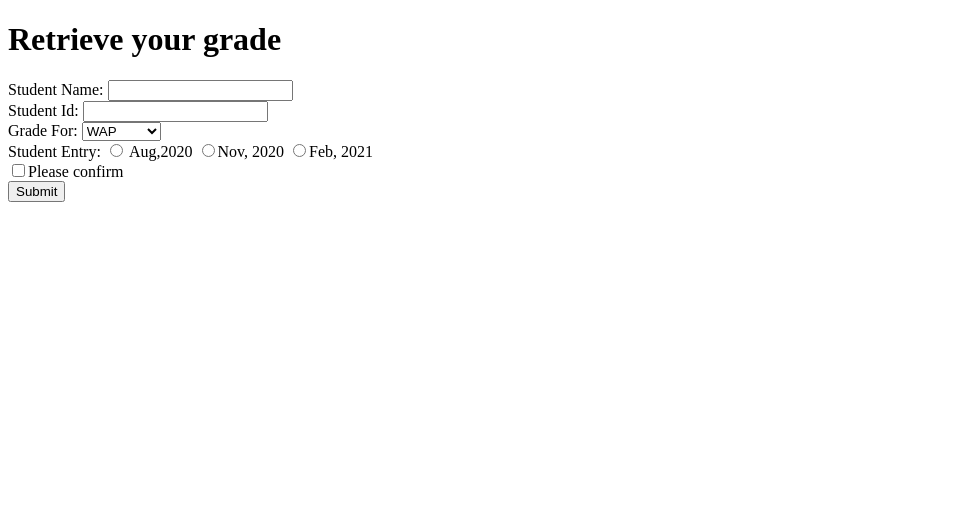
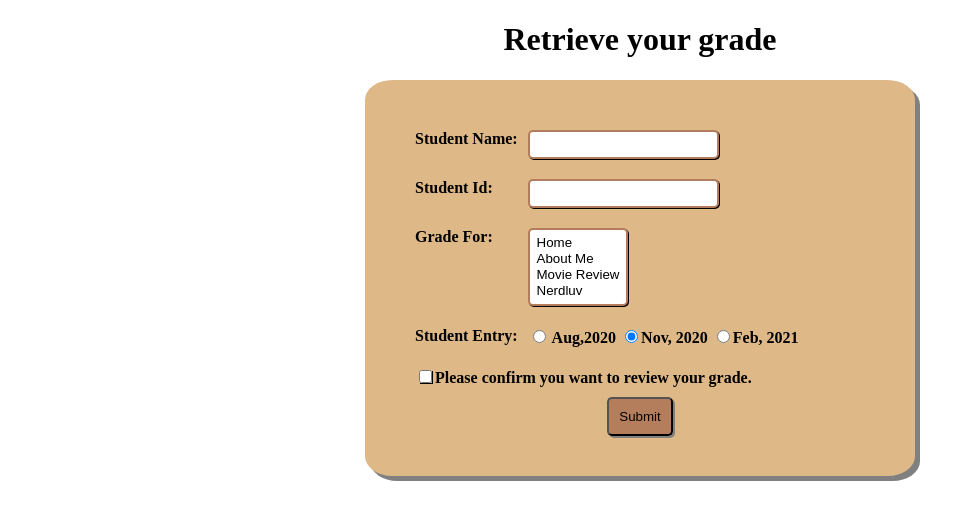
Before and after one commit to rajeev66053/rajeev66053.github.io, a plain HTML site: page WAP/grades-excercise.html in a window 1280 px wide. Shown: the whole page, without its empty margins (0-975 px from the left). Drawn offline with Linux system fonts and the light colour scheme.

Commit message:
Finished Grade Excerises

```diff
--- a/WAP/grades-excercise.html
+++ b/WAP/grades-excercise.html
@@ -10,46 +10,71 @@
         <meta name="referer" content="origin-when-cross-origin">
 
         <title>Retrieve Grade</title>
-        <link rel="stylesheet" href="../styles/grades_excercise.css">
+        <link rel="stylesheet" href="../styles/grade_excercise.css">
 
     </head>
     <body>
         <h1>Retrieve your grade</h1>
+        <div class="form">
             <form action="http://mumstudents.org/params.php" method="get">
-            <div>
+                <div class="row">
+                    <div class="col-25">
                         <label for="student_name">Student Name:</label>
-                <input type="text" neme="name" id="name" value="">
                     </div>
-            <div>
+                    <div class="col-75">
+                        <input type="text" name="name" id="name" value="">
+                    </div>
+                </div>
+                <div class="row">
+                    <div class="col-25">
                         <label for="student_id">Student Id:</label>
-                <input type="text" neme="id" id="id" value="">
                     </div>
-            <div>
+                    <div class="col-75">
+                        <input type="text" name="id" id="id" value="">
+                    </div>
+                </div>
+                <div class="row">
+                    <div class="col-25">
                         <label for="grade">Grade For:</label>
-                 <select neme="assignment">
-                    <option name="WAP">WAP</option>
-                    <option name="algorithm">Algorithm</option>
-                    <option name="ea">EA</option>
-                    <option name="mwa">MWA</option>
+                    </div>
+                    <div class="col-75">
+                        <select name="assignment" size="4" multiple>
+                            <option value="home">Home</option>
+                            <option value="aboutme">About Me</option>
+                            <option value="movie_review">Movie Review</option>
+                            <option value="nerdluv">Nerdluv</option>
                         </select>
                     </div>
-            <div>
+
+                </div>
+                <div class="row">
+                    <div class="col-25">
                         <label for="student_entry">Student Entry:</label>
+                    </div>
+                    <div class="col-75">
                         <label for="aug_2020">
                             <input type="radio" id="aug_2020" name="entry" value="August,2020"> Aug,2020
                         </label>
                         <label for="nov_2020">
-                    <input type="radio" id="nov_2020" name="entry"  value="November,2020">Nov, 2020
+                            <input type="radio" id="nov_2020" name="entry"  value="November,2020" checked>Nov, 2020
                         </label>
                         <label for="feb_2021">
                             <input type="radio" id="feb_2021" name="entry"  value="February,2021">Feb, 2021
                         </label>
                     </div>
-            <div>
-                <label for="confirm"><input type="checkbox" id="confirm" name="confirm" value="1">Please confirm</label>
                 </div>
+                <div class="row">
+                    <div class="col-25">
+                    </div>
+                    <div class="col-75">
+                        <label for="confirm"><input type="checkbox" id="confirm" name="confirm" value="1">Please confirm you want to review your grade.</label>
+                    </div>
+                </div>
+                <div class="clearfix"></div>
                 <input type="submit" value="Submit">
             </form>
+        </div>
+
 
     </body>
     </html>
--- /dev/null
+++ b/styles/grade_excercise.css
@@ -0,0 +1,54 @@
+*{
+    box-sizing: border-box;
+}
+h1{
+    text-align: center;
+}
+.form{
+    margin: auto;
+    width:550px;
+    background-color: burlywood;
+    border-radius: 5%;
+    box-shadow: 5px 5px grey;
+    position: relative;
+}
+form{
+    padding: 40px;
+}
+label{
+    font-weight: bold;
+}
+input[type="text"],input[type="checkbox"],select{
+
+    padding: 5px;
+    border: 2px solid #b37d5d;
+    border-radius: 5px;
+    box-shadow: 1px 1px;
+
+}
+input[type="submit"]{
+    background: #73261f66;
+    box-shadow: 2px 2px grey;
+    padding: 10px;
+    border-radius: 5px;
+     margin: 0 auto;
+    display: block;
+
+}
+.row{
+    overflow: auto;
+    padding: 10px;;
+}
+.col-25{
+    width:25%;
+    float: left;
+}
+.col-75{
+    width:75%;
+    float: left;
+}
+.clearfix:after{
+    content: "";
+    display: table;
+    clear: both;
+}
```
Lines whose indentation alone changed are shown as unchanged.
